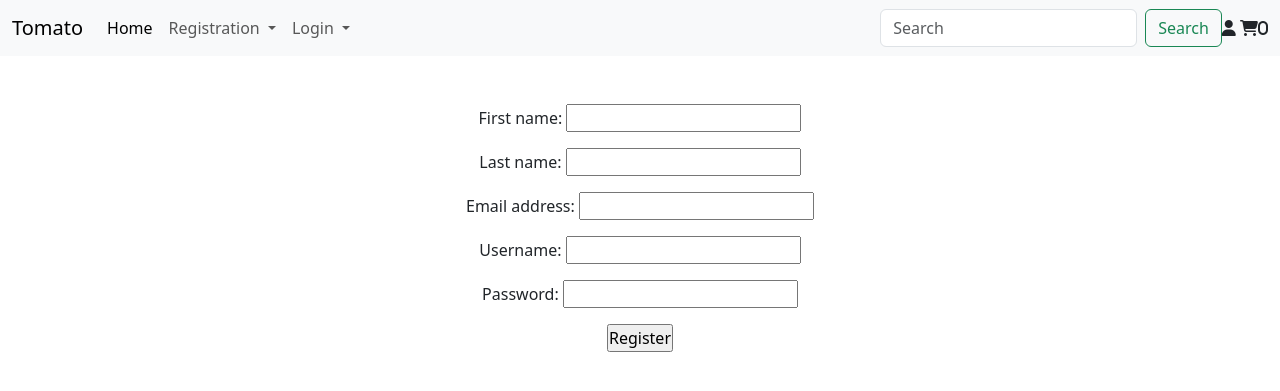
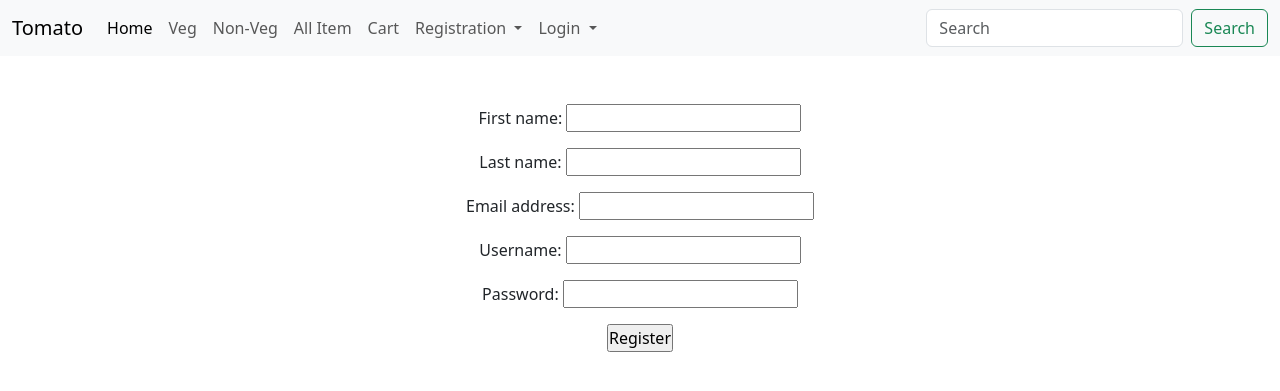
Before and after one commit to Dasabinash150/tomato, a Django app: page /customer/register in a window 1280 px wide. Shown: the top 391 px of the page. Run offline with Django 5.2, Linux system fonts and the light colour scheme; some libraries are stand-ins or nearby versions.

Commit message:
cart page done

```diff
--- a/customer/urls.py
+++ b/customer/urls.py
@@ -4,5 +4,8 @@ urlpatterns = [
     path('register',cv.customer_registration,name="customer_registration"),
     path('customer_login',cv.customer_login,name="customer_login"),
     path('user_logout',cv.user_logout,name="user_logout"),
+    path('display/<type>',cv.customer_menu,name="customer_menu"),
+    path('addtocart', cv.addtocart, name='addtocart'),
+    path('view_cart', cv.view_cart, name='view_cart'),
 
 ]
--- a/customer/views.py
+++ b/customer/views.py
@@ -3,6 +3,10 @@ from django.http import HttpResponse,HttpResponseRedirect
 from django.urls import reverse
 from django.contrib.auth import authenticate,login,logout
 from .forms import *
+from master.models import Item
+from django.contrib.auth.decorators import login_required
+from django.contrib import messages
+
 # Create your views here.
 
 def customer_registration(request):
@@ -43,3 +47,63 @@ def customer_dashboard(request):
 def user_logout(request):
     logout(request)
     return HttpResponseRedirect(reverse('home'))
+
+
+
+def customer_menu(request, type):
+    if type == 'veg':
+        items = Item.objects.filter(item_type='Veg')
+    elif type == 'non-veg':
+        items = Item.objects.filter(item_type='Non-Veg')
+    elif type == 'all':
+        items = Item.objects.all()
+    d = {'items':items}
+    # print(type)
+    return render(request, 'customer_menu.html', d)
+
+
+def addtocart(request):
+    if request.method == 'POST':
+        item_pk = request.POST.get('itempk')
+        item_object = Item.objects.get(item_id=item_pk)
+        UO = User.objects.get(username = request.session['username'])
+        name = item_object.item_name
+        price = item_object.item_price
+        qty = request.POST.get('qty')
+        print(UO)
+        try:
+
+            # cart_item = CartItems.objects.get(item_name=name)
+            cart_item = CartItems.objects.get(cart_id=UO,item_name=name)
+            print(cart_item)
+            avl_qty = cart_item.qty
+            print(avl_qty)
+            cart_item.qty += int(qty)
+            cart_item.total_price += cart_item.qty * cart_item.price
+            cart_item.save()
+            messages.success(request, f"Updated quantity for {name}.")
+
+            return HttpResponseRedirect(reverse('view_cart'))
+        except CartItems.DoesNotExist:
+            total_price = price * qty
+            CO = CartItems(cart_id=UO, item_name=name, price=price, qty=qty,  inst='')
+            CO.save()
+            return HttpResponseRedirect(reverse('view_cart'))
+login_required(login_url='customer_login')
+def view_cart(request):
+    # UO = request.session['username']
+    UO = request.session.get('username')
+    print(UO)
+    if not UO:
+        return redirect('customer_login')
+
+    carts_items = CartItems.objects.filter(cart_id__username=UO)
+
+    overall_total_price = sum(item.total_price for item in carts_items)
+    print(overall_total_price)
+    print(carts_items)
+    context = {
+        'CI': carts_items,
+        'overall_total_price':overall_total_price
+    }
+    return render(request, 'view_cart.html', context)
--- a/templates/base.html
+++ b/templates/base.html
@@ -6,7 +6,7 @@
     <meta name="viewport" content="width=device-width, initial-scale=1">
     <title>{% block title %}{% endblock title %}</title>
     <link href="https://cdn.jsdelivr.net/npm/bootstrap@5.3.3/dist/css/bootstrap.min.css" rel="stylesheet" integrity="sha384-QWTKZyjpPEjISv5WaRU9OFeRpok6YctnYmDr5pNlyT2bRjXh0JMhjY6hW+ALEwIH" crossorigin="anonymous">
-    <link rel="stylesheet" href="https://cdnjs.cloudflare.com/ajax/libs/font-awesome/6.5.2/css/all.min.css" integrity="sha512-SnH5WK+bZxgPHs44uWIX+LLJAJ9/2PkPKZ5QiAj6Ta86w+fsb2TkcmfRyVX3pBnMFcV7oQPJkl9QevSCWr3W6A==" crossorigin="anonymous" referrerpolicy="no-referrer" />
+
     <link rel="stylesheet" href="{% static '/css/style.css' %}">
   </head>
   <body>
@@ -22,7 +22,18 @@
               <li class="nav-item">
                 <a class="nav-link active" aria-current="page" href="/">Home</a>
               </li>
-
+              <li class="nav-item">
+                <a class="nav-link" href="{% url 'customer_menu' type='veg' %}">Veg</a>
+              </li>
+              <li class="nav-item">
+                <a class="nav-link" href="{% url 'customer_menu' type='non-veg' %}">Non-Veg</a>
+              </li>
+              <li class="nav-item">
+                <a class="nav-link" href="{% url 'customer_menu' type='all' %}">All Item</a>
+              </li>
+              <li class="nav-item">
+                <a class="nav-link" href="{% url 'view_cart' %}">Cart</a>
+              </li>
               {% if user.is_authenticated %}
 
 
@@ -35,18 +46,13 @@
                 <a class="nav-link" href="{% url 'show_all_item' %}">All Item</a>
               </li>
               {% else %}
-              <li class="nav-item">
-                <a class="nav-link" href="#">Veg</a>
-              </li>
-              <li class="nav-item">
-                <a class="nav-link" href="#">Non-Veg</a>
-              </li>
+
               {% endif %}
               <li class="nav-item">
                 <a class="nav-link" href="{% url 'user_logout' %}">Log out</a>
               </li>
               <li class="nav-item">
-                <a class="nav-link">{{user.username}}</a>
+                <h4 class="ca">{{user.username}}</h4>
               </li>
               {% else %}
               <li class="nav-item dropdown">
@@ -75,18 +81,12 @@
               <input class="form-control me-2" type="search" placeholder="Search" aria-label="Search">
               <button class="btn btn-outline-success" type="submit">Search</button>
             </form>
-            <div class="profile">
-              <i class="fa-solid fa-user"></i>
-              <i class="fa-solid fa-cart-shopping">0</i>
-            </div>
           </div>
         </div>
       </nav>
     {% block content %}
 
     {% endblock content %}
-    <script src="https://code.jquery.com/jquery-3.2.1.slim.min.js" integrity="sha384-KJ3o2DKtIkvYIK3UENzmM7KCkRr/rE9/Qpg6aAZGJwFDMVNA/GpGFF93hXpG5KkN" crossorigin="anonymous"></script>
-    <script src="https://cdn.jsdelivr.net/npm/popper.js@1.12.9/dist/umd/popper.min.js" integrity="sha384-ApNbgh9B+Y1QKtv3Rn7W3mgPxhU9K/ScQsAP7hUibX39j7fakFPskvXusvfa0b4Q" crossorigin="anonymous"></script>
-    <script src="https://cdn.jsdelivr.net/npm/bootstrap@4.0.0/dist/js/bootstrap.min.js" integrity="sha384-JZR6Spejh4U02d8jOt6vLEHfe/JQGiRRSQQxSfFWpi1MquVdAyjUar5+76PVCmYl" crossorigin="anonymous"></script>
-   </body>
+    <script src="https://cdn.jsdelivr.net/npm/bootstrap@5.3.3/dist/js/bootstrap.bundle.min.js" integrity="sha384-YvpcrYf0tY3lHB60NNkmXc5s9fDVZLESaAA55NDzOxhy9GkcIdslK1eN7N6jIeHz" crossorigin="anonymous"></script>
+  </body>
 </html>
--- a/templates/home.html
+++ b/templates/home.html
@@ -9,7 +9,7 @@ Home
 {% block content %}
 <div class="container-fluid hero-content">
     <div class="row ">
-        <div class="clo-12">
+        <div class="col-12">
             <h1>Experience our BestFood on DoorStep..!</h1>
         </div>
     </div>
```
Also changed, not shown: customer/models.py (+12 -0 lines), templates/customer_menu.html (added, +47 -0 lines), templates/view_cart.html (added, +68 -0 lines), customer/migrations/0002_alter_cartitems_item_name.py (added), customer/migrations/0003_alter_cartitems_item_name_and_more.py (added), customer/migrations/0004_cartitems_total_price.py (added), customer/migrations/0005_alter_cartitems_total_price.py (added), db.sqlite3.
